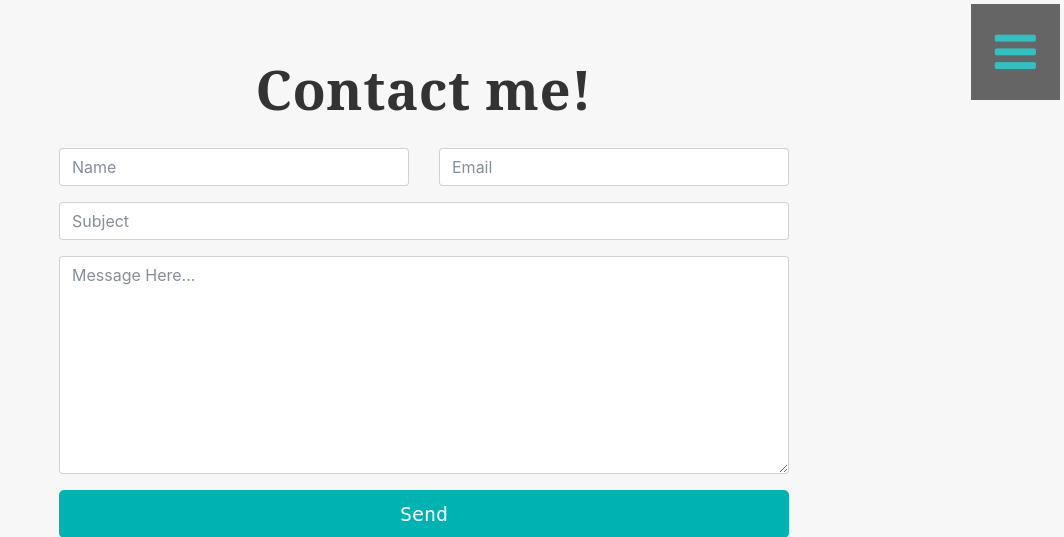
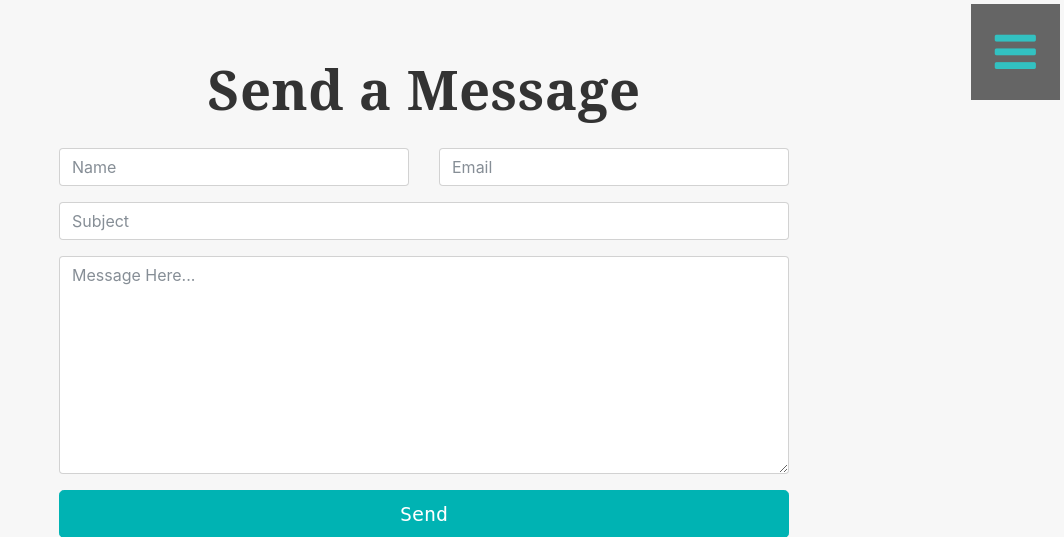
Before and after one commit to lukebiggerstaff/YADBlog, a Django app: page /contact/ in a window 1280 px wide. Shown: the top 537 px of the page, without its empty margins (216-1280 px from the left). Run offline with Django 3.2, Linux system fonts and the light colour scheme; some libraries are stand-ins or nearby versions.

Commit message:
changed heading of contact form to Send a message

```diff
--- a/yadblog/blog/templates/blog/contact_me.html
+++ b/yadblog/blog/templates/blog/contact_me.html
@@ -6,7 +6,7 @@ Contact Me
 
 {% block body %}
 
-<h3 class="heading main-heading text-center">Contact me!</h3>
+<h3 class="heading main-heading text-center">Send a Message</h3>
 <div class="container">
 
   <div class="row">
```
